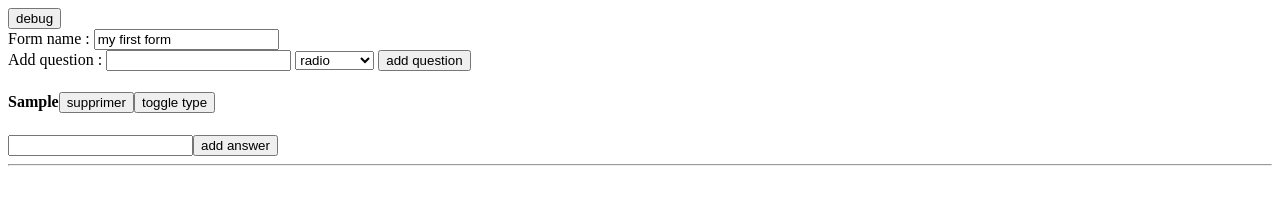
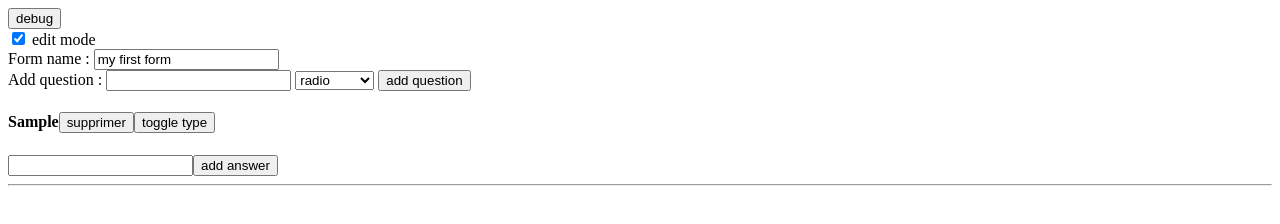
Before and after one commit to Annie86/coursJS-objet-formGenerator, a plain HTML site: page index.htm in a window 1280 px wide. Both pictures are taken after typing "Sample" into the empty fields and a click on the button "add question". Drawn offline with nearby package versions, Linux system fonts and the light colour scheme.

Commit message:
toggle edition mode

```diff
--- a/index.htm
+++ b/index.htm
@@ -7,6 +7,7 @@
 <body>
 
 	<input id="debug" type="button" value="debug"><br>
+	<label><input id="editMode" type="checkbox" value="1" checked> edit mode</label><br>
 	Form name : <input id="formName" type="text"><br>
 
 	Add question : <input id="questionText" type="text">
--- a/script.js
+++ b/script.js
@@ -76,15 +76,19 @@ function addAnswer(questionId) {
 }
 
 function displayForm() {
+	var editMode = $('#editMode:checked').val();
+
 	var HTML = '';
 
 	for( i = 0 ; i < myForm.questions.length ; i++ ) {
 		var thisQuestion = myForm.questions[i];
 		HTML += '<h4>'
-			+ htmlEntities(thisQuestion.text)
-			+ '<input type="button" onclick="removeQuestion('+i+')" value="supprimer"/>'
-			+ '<input type="button" onclick="myForm.questions['+i+'].toggleType();displayForm();" value="toggle type"/>'
-			+ '</h4>';
+			+ htmlEntities(thisQuestion.text);
+			if ( editMode ) {
+				HTML += '<input type="button" onclick="removeQuestion('+i+')" value="supprimer"/>'
+				+ '<input type="button" onclick="myForm.questions['+i+'].toggleType();displayForm();" value="toggle type"/>';
+			}
+			HTML += '</h4>';
 
 		for ( j = 0 ; j < myForm.questions[i].answers.length ; j++ ) {
 			HTML += '<div>'
@@ -93,10 +97,16 @@ function displayForm() {
 				+ '</div>';
 		}
 
-		HTML += '<div><input type="text" id="answerText'+i+'">'
-			+ '<input type="button" onclick="addAnswer('+i+');" value="add answer"></div>'
-			+ '<hr>';
+		if ( editMode ) {
+			HTML += '<div><input type="text" id="answerText'+i+'">'
+				+ '<input type="button" onclick="addAnswer('+i+');" value="add answer"></div>';
+		}
+		HTML += '<hr>';
 	}
 
 	$('#formContent').html(HTML);
+
+	$('#editMode').click(function () {
+		displayForm();
+	});
 }
```
